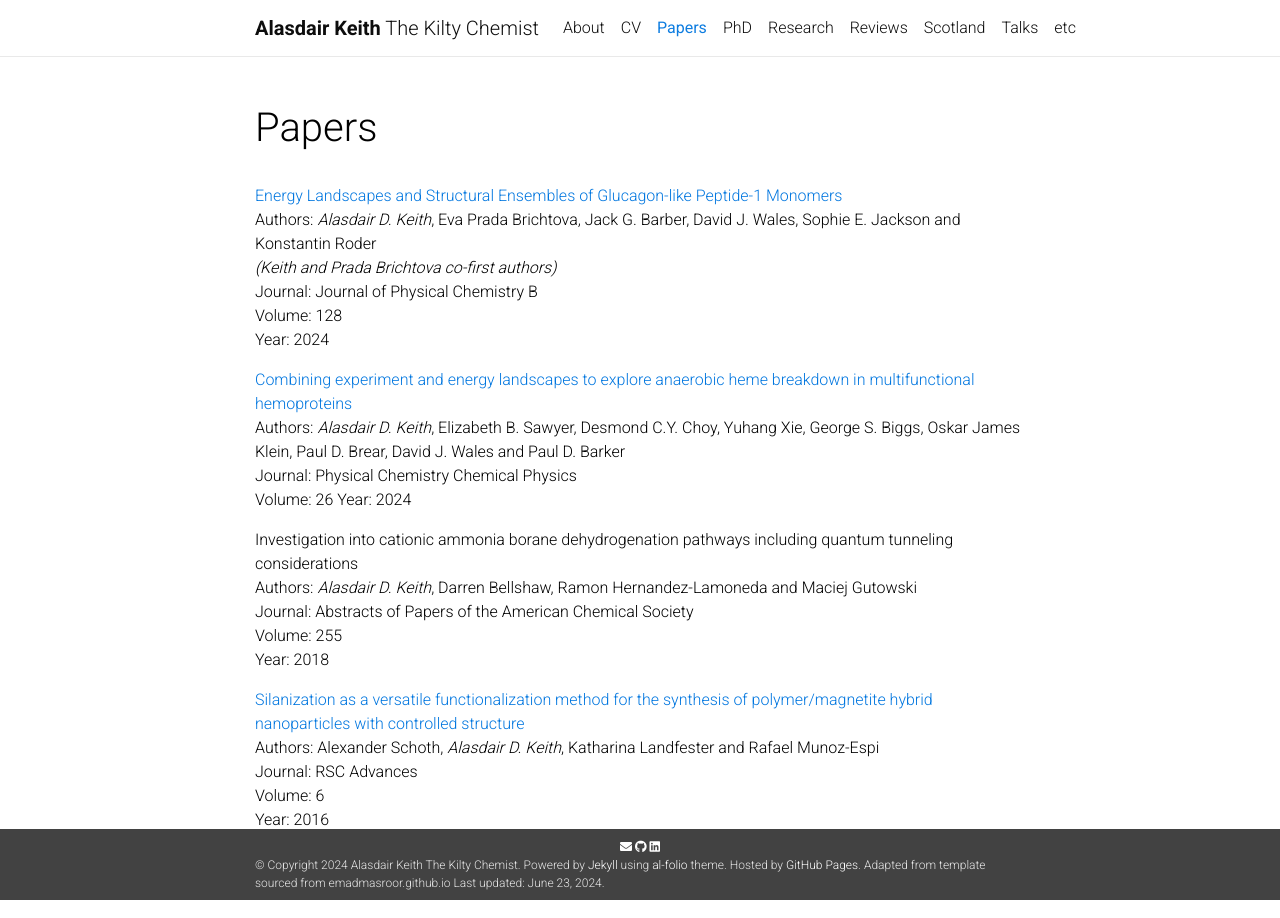
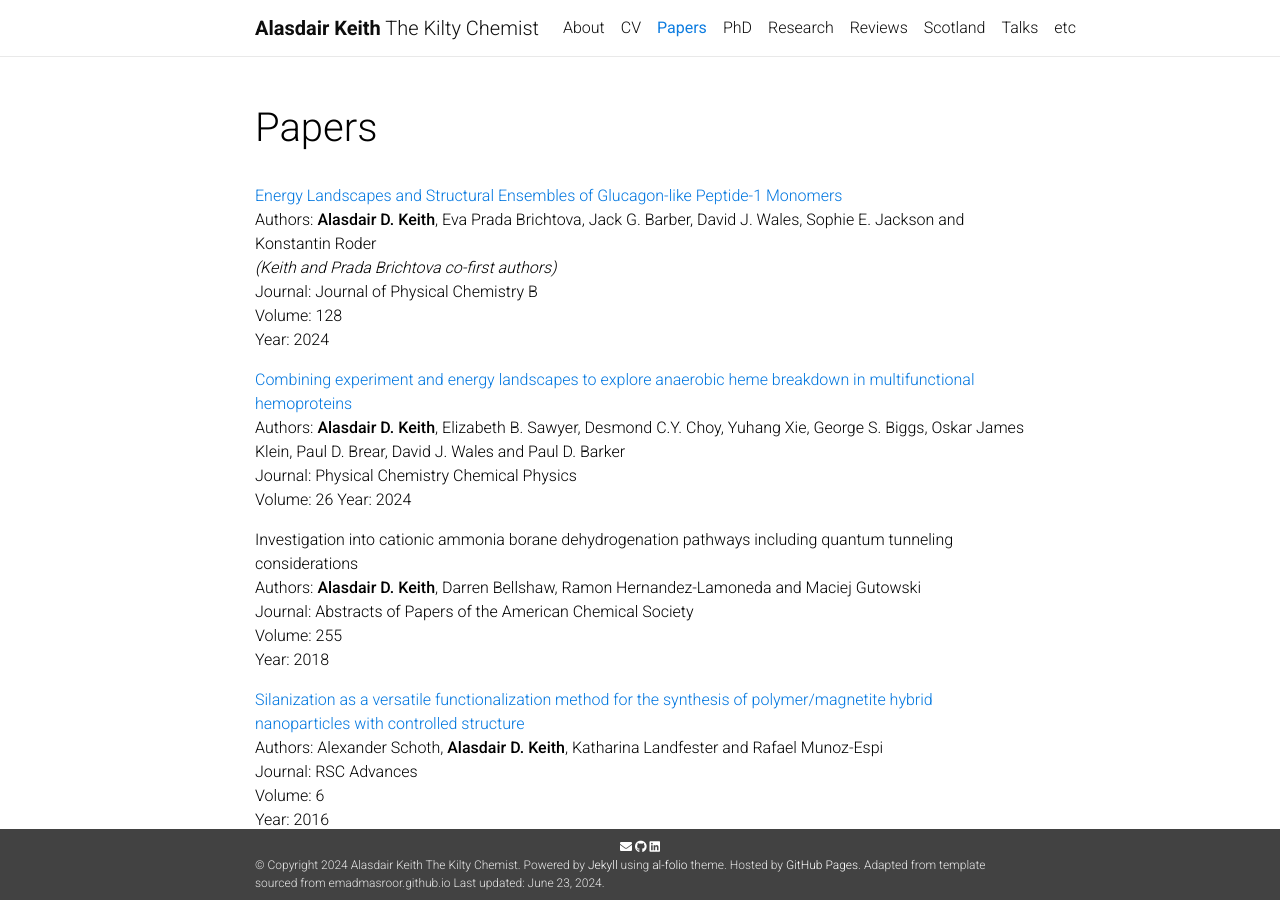
Before and after one commit to AlasdairKeith/AlasdairKeith.github.io, a Jekyll site: the page built from docs/_pages/Papers.md, in a window 1280 px wide. Built offline with Jekyll 4.4.1, drawn with Linux system fonts in a browser that asks for light colours; nearby versions of some CDN libraries; a style sheet for code colours, icons or effects is not loaded.

Commit message:
bold face

```diff
--- a/docs/_pages/Papers.md
+++ b/docs/_pages/Papers.md
@@ -6,26 +6,26 @@ nav: true
 ---
 
 [Energy Landscapes and Structural Ensembles of Glucagon-like Peptide-1 Monomers](https://pubs.acs.org/doi/10.1021/acs.jpcb.4c01794)<br>
-Authors: *Alasdair D. Keith*, Eva Prada Brichtova, Jack G. Barber, David J. Wales, Sophie E. Jackson and Konstantin Roder<br>
+Authors: **Alasdair D. Keith**, Eva Prada Brichtova, Jack G. Barber, David J. Wales, Sophie E. Jackson and Konstantin Roder<br>
 _(Keith and Prada Brichtova co-first authors)_<br>
 Journal: Journal of Physical Chemistry B<br>
 Volume: 128<br>
 Year: 2024
 
 [Combining experiment and energy landscapes to explore anaerobic heme breakdown in multifunctional hemoproteins](https://pubs.rsc.org/en/content/articlelanding/2024/cp/d3cp03897a)<br>
-Authors: *Alasdair D. Keith*, Elizabeth B. Sawyer, Desmond C.Y. Choy, Yuhang Xie, George S. Biggs, Oskar James Klein, Paul D. Brear, David J. Wales and Paul D. Barker<br>
+Authors: **Alasdair D. Keith**, Elizabeth B. Sawyer, Desmond C.Y. Choy, Yuhang Xie, George S. Biggs, Oskar James Klein, Paul D. Brear, David J. Wales and Paul D. Barker<br>
 Journal: Physical Chemistry Chemical Physics<br>
 Volume: 26
 Year: 2024
 
 Investigation into cationic ammonia borane dehydrogenation pathways including quantum tunneling considerations<br>
-Authors: *Alasdair D. Keith*, Darren Bellshaw, Ramon Hernandez-Lamoneda and Maciej Gutowski<br>
+Authors: **Alasdair D. Keith**, Darren Bellshaw, Ramon Hernandez-Lamoneda and Maciej Gutowski<br>
 Journal: Abstracts of Papers of the American Chemical Society<br>
 Volume: 255<br>
 Year: 2018
 
 [Silanization as a versatile functionalization method for the synthesis of polymer/magnetite hybrid nanoparticles with controlled structure](https://pubs.rsc.org/en/content/articlelanding/2016/ra/c6ra08896a)<br>
-Authors: Alexander Schoth, *Alasdair D. Keith*, Katharina Landfester and Rafael Munoz-Espi<br>
+Authors: Alexander Schoth, **Alasdair D. Keith**, Katharina Landfester and Rafael Munoz-Espi<br>
 Journal: RSC Advances<br>
 Volume: 6<br>
 Year: 2016<br>
```
Also changed, not shown: docs/_pages/Reviews.md (+1 -1 lines).
